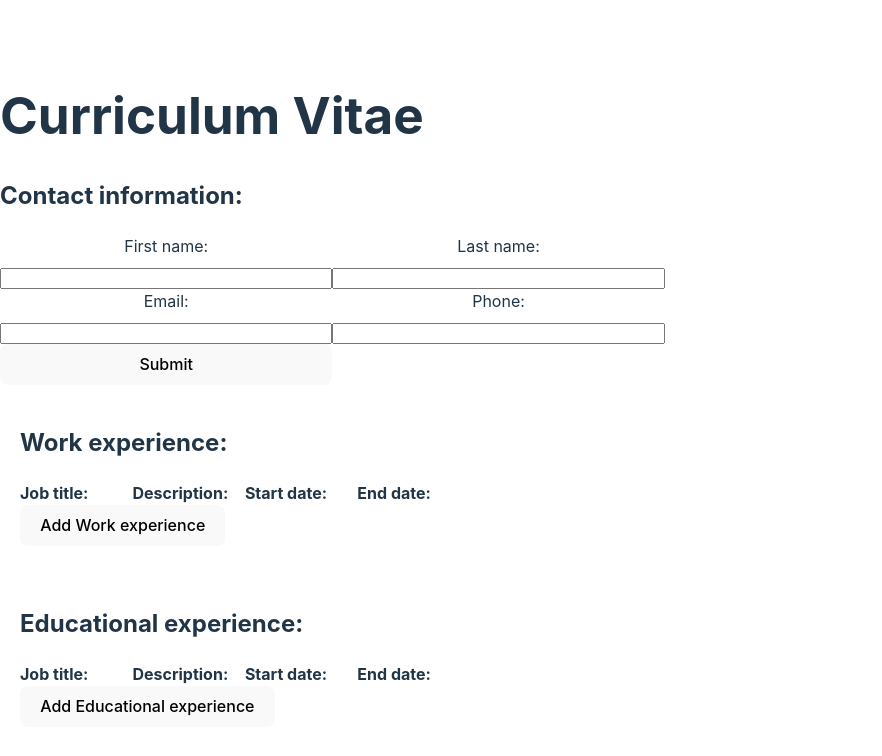
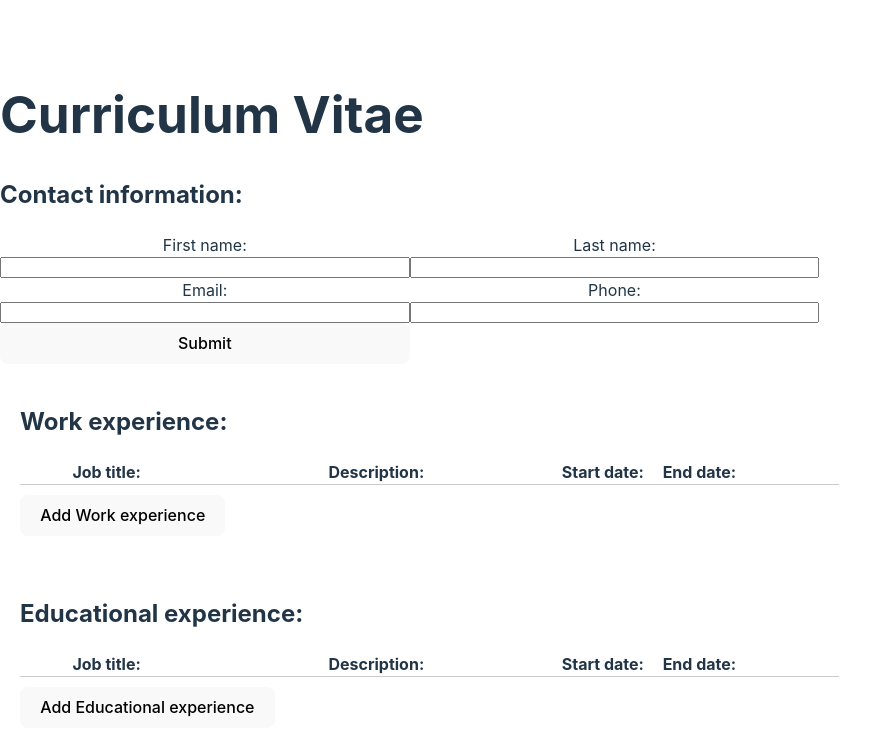
Before and after one commit to DanishKodeMonkey/Curriculum-Vitae, a React (Vite) app: page / in a window 1280 px wide. Shown: the top 756 px of the page, without its empty margins (0-882 px from the left). Built offline with nearby package versions, Linux system fonts and the light colour scheme; the HTML template or start-up script is replaced by a standard one.

Commit message:
fix: conflicting display styles

```diff
--- a/src/components/Experience.jsx
+++ b/src/components/Experience.jsx
@@ -19,18 +19,20 @@ function InputField({ onEdit, onRemove }) {
             />
 
             <input
-                type='datetime-local'
+                type='date'
                 id='startDate'
                 required
             />
 
             <input
-                type='datetime-local'
+                type='date'
                 id='endDate'
             />
 
-            <button onClick={onEdit}>Edit</button>
-            <button onClick={onRemove}>Remove</button>
+            <div className='buttons'>
+                <button onClick={onEdit}>Edit</button>
+                <button onClick={onRemove}>Remove</button>
+            </div>
         </div>
     );
 }
@@ -56,7 +58,6 @@ export default function Experience({ type }) {
                 <div className='label'>Start date:</div>
                 <div className='label'>End date:</div>
                 <div className='label'></div>
-                <div className='label'></div>
             </div>
             {experiences.map((experience, index) => (
                 <InputField
--- a/src/components/PersonalInfo.jsx
+++ b/src/components/PersonalInfo.jsx
@@ -3,7 +3,7 @@ import '../styles/PersonalInformation.css';
 
 function InputField({ label, id, type, value, onChange }) {
     return (
-        <div className='input-field'>
+        <div className='input-field-contact'>
             <label htmlFor={id}>{label}</label>
             <input
                 id={id}
--- a/src/styles/Experience.css
+++ b/src/styles/Experience.css
@@ -1,22 +1,37 @@
 .experience-container{
 width: 100%;
-max-width: 800px;
 margin:0 auto;
 padding: 20px
 }
 
 .cross-bar{
     display:grid;
-    grid-template-columns: repeat(6,1fr);
+    grid-template-columns: 2fr 4fr 1fr 1fr 1fr;
     gap: 10px;
+    margin-bottom: 10px;
+    font-weight: bold;
+    border-bottom: 1px solid #ccc;
 }
 
 .input-field{
     display: grid;
-    grid-template-columns: repeat(6, 1fr);
-    gap: 10px
+    grid-template-columns: 2fr 4fr 1fr 1fr 1fr;
+    gap: 10px;
+    align-items: center;
+
+}
+
+.input-field input, .input-field button{
+    padding: 5px;
+    border: 1px solid #ccc;
+    border-radius: 4px;
+
+}
+.input-field button{
+    cursor: pointer;
+    width: 50%;
 }
 
 .label{
-    font-weight: bold;
+    text-align: center;
 }
--- a/src/styles/PersonalInformation.css
+++ b/src/styles/PersonalInformation.css
@@ -3,7 +3,7 @@
     grid-template: 1fr 1fr / 1fr 1fr;
 }
 
-.input-field{
+.input-field-contact{
     display: flex;
     flex-direction: column;
     text-align: center;
```
